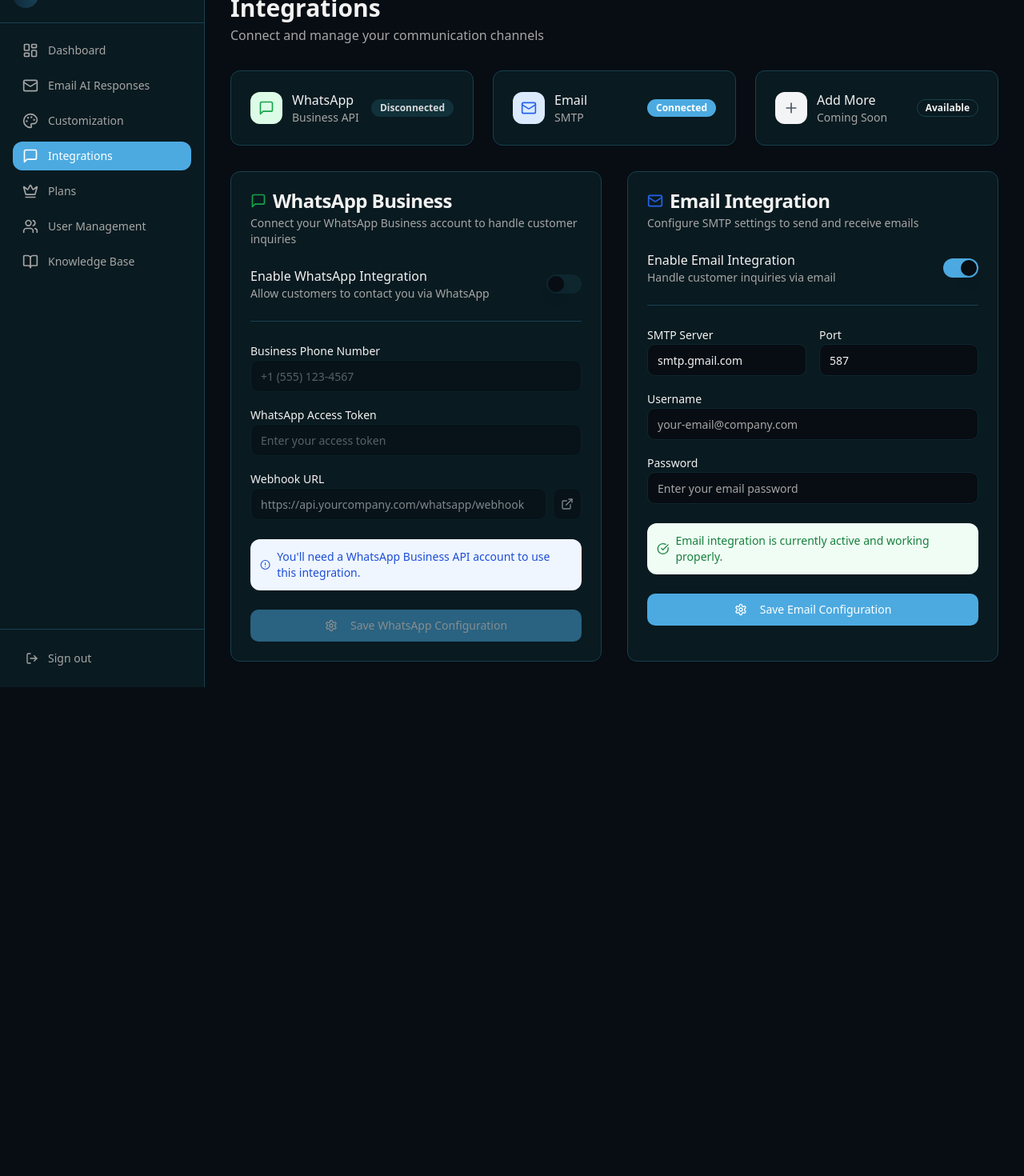
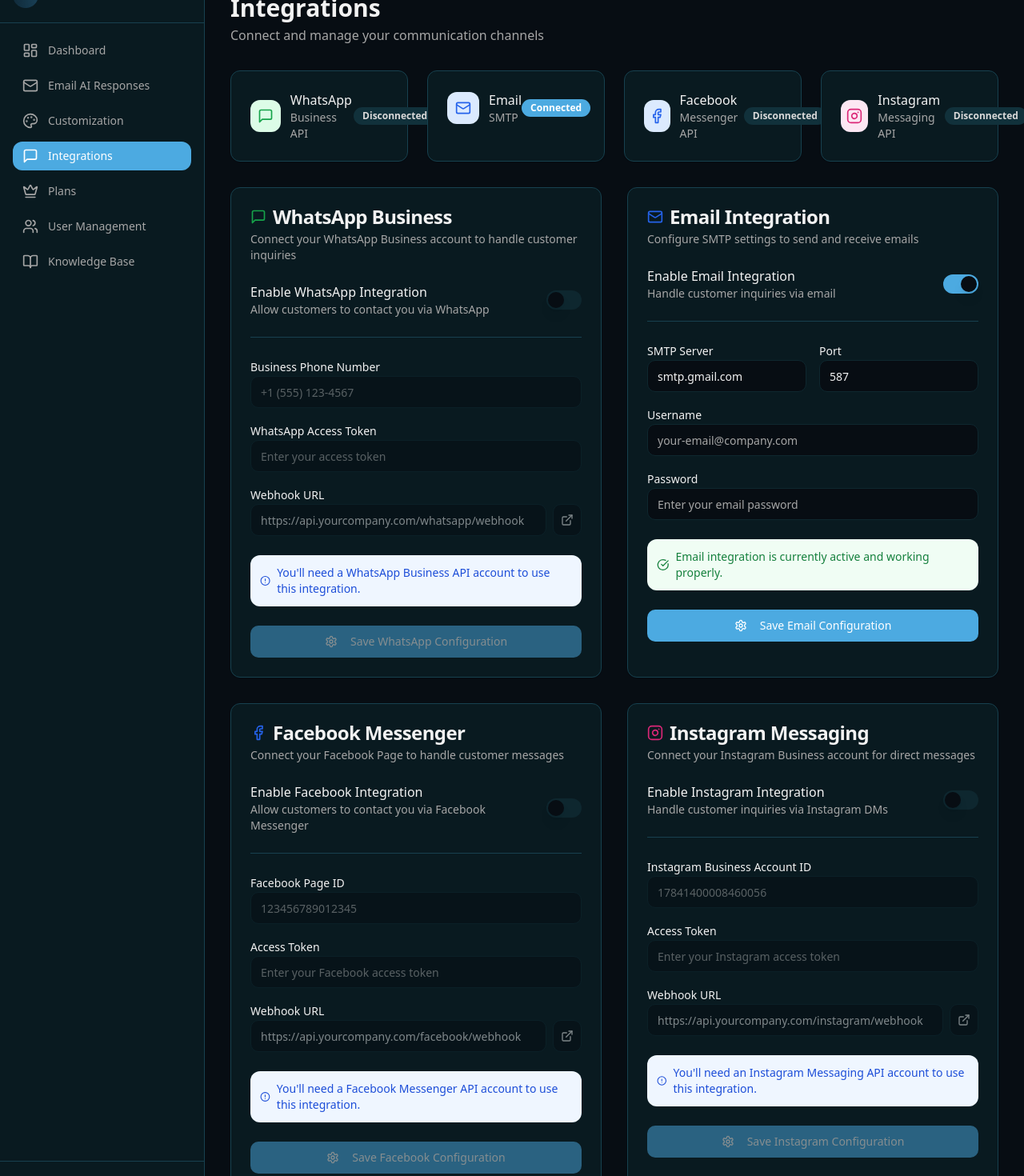
Before and after one commit to rizwanakhtar01/aiva-customer-portal-28, a React (Vite) app: page /integrations in a window 1280 px wide. Shown: the part 40-1510 px from the top of the page at 80% size. Before the commit the page ends 899 px from the top, so only its background shows below. Built offline with nearby package versions, Linux system fonts and the light colour scheme.

Commit message:
Add Social Media Integrations

```diff
--- a/src/pages/Integrations.tsx
+++ b/src/pages/Integrations.tsx
@@ -13,7 +13,9 @@ import {
   ExternalLink,
   CheckCircle,
   AlertCircle,
-  Plus
+  Plus,
+  Facebook,
+  Instagram
 } from "lucide-react";
 import { useToast } from "@/hooks/use-toast";
 
@@ -33,6 +35,20 @@ const Integrations = () => {
     password: ""
   });
 
+  const [facebookConfig, setFacebookConfig] = useState({
+    enabled: false,
+    pageId: "",
+    accessToken: "",
+    webhookUrl: ""
+  });
+
+  const [instagramConfig, setInstagramConfig] = useState({
+    enabled: false,
+    businessAccountId: "",
+    accessToken: "",
+    webhookUrl: ""
+  });
+
   const { toast } = useToast();
 
   const handleSaveWhatsApp = () => {
@@ -49,6 +65,20 @@ const Integrations = () => {
     });
   };
 
+  const handleSaveFacebook = () => {
+    toast({
+      title: "Facebook integration updated",
+      description: "Your Facebook configuration has been saved successfully.",
+    });
+  };
+
+  const handleSaveInstagram = () => {
+    toast({
+      title: "Instagram integration updated",
+      description: "Your Instagram configuration has been saved successfully.",
+    });
+  };
+
   return (
     <div className="space-y-8">
       {/* Header */}
@@ -58,7 +88,7 @@ const Integrations = () => {
       </div>
 
       {/* Integration Status Overview */}
-      <div className="grid grid-cols-1 md:grid-cols-3 gap-6">
+      <div className="grid grid-cols-1 md:grid-cols-2 lg:grid-cols-4 gap-6">
         <Card>
           <CardContent className="p-6">
             <div className="flex items-center justify-between">
@@ -101,15 +131,36 @@ const Integrations = () => {
           <CardContent className="p-6">
             <div className="flex items-center justify-between">
               <div className="flex items-center gap-3">
-                <div className="w-10 h-10 bg-gray-100 rounded-lg flex items-center justify-center">
-                  <Plus className="h-5 w-5 text-gray-600" />
+                <div className="w-10 h-10 bg-blue-100 rounded-lg flex items-center justify-center">
+                  <Facebook className="h-5 w-5 text-blue-600" />
                 </div>
                 <div>
-                  <p className="font-medium">Add More</p>
-                  <p className="text-sm text-muted-foreground">Coming Soon</p>
+                  <p className="font-medium">Facebook</p>
+                  <p className="text-sm text-muted-foreground">Messenger API</p>
                 </div>
               </div>
-              <Badge variant="outline">Available</Badge>
+              <Badge variant={facebookConfig.enabled ? "default" : "secondary"}>
+                {facebookConfig.enabled ? "Connected" : "Disconnected"}
+              </Badge>
+            </div>
+          </CardContent>
+        </Card>
+
+        <Card>
+          <CardContent className="p-6">
+            <div className="flex items-center justify-between">
+              <div className="flex items-center gap-3">
+                <div className="w-10 h-10 bg-pink-100 rounded-lg flex items-center justify-center">
+                  <Instagram className="h-5 w-5 text-pink-600" />
+                </div>
+                <div>
+                  <p className="font-medium">Instagram</p>
+                  <p className="text-sm text-muted-foreground">Messaging API</p>
+                </div>
+              </div>
+              <Badge variant={instagramConfig.enabled ? "default" : "secondary"}>
+                {instagramConfig.enabled ? "Connected" : "Disconnected"}
+              </Badge>
             </div>
           </CardContent>
         </Card>
@@ -290,6 +341,174 @@ const Integrations = () => {
             </Button>
           </CardContent>
         </Card>
+
+        {/* Facebook Integration */}
+        <Card>
+          <CardHeader>
+            <CardTitle className="flex items-center gap-2">
+              <Facebook className="h-5 w-5 text-blue-600" />
+              Facebook Messenger
+            </CardTitle>
+            <CardDescription>
+              Connect your Facebook Page to handle customer messages
+            </CardDescription>
+          </CardHeader>
+          <CardContent className="space-y-6">
+            <div className="flex items-center justify-between">
+              <div>
+                <Label htmlFor="facebook-enabled" className="text-base font-medium">
+                  Enable Facebook Integration
+                </Label>
+                <p className="text-sm text-muted-foreground">
+                  Allow customers to contact you via Facebook Messenger
+                </p>
+              </div>
+              <Switch
+                id="facebook-enabled"
+                checked={facebookConfig.enabled}
+                onCheckedChange={(checked) =>
+                  setFacebookConfig(prev => ({ ...prev, enabled: checked }))
+                }
+              />
+            </div>
+
+            <Separator />
+
+            <div className="space-y-4">
+              <div>
+                <Label htmlFor="facebook-page-id">Facebook Page ID</Label>
+                <Input
+                  id="facebook-page-id"
+                  placeholder="123456789012345"
+                  value={facebookConfig.pageId}
+                  onChange={(e) => setFacebookConfig(prev => ({ ...prev, pageId: e.target.value }))}
+                  disabled={!facebookConfig.enabled}
+                />
+              </div>
+
+              <div>
+                <Label htmlFor="facebook-access-token">Access Token</Label>
+                <Input
+                  id="facebook-access-token"
+                  type="password"
+                  placeholder="Enter your Facebook access token"
+                  value={facebookConfig.accessToken}
+                  onChange={(e) => setFacebookConfig(prev => ({ ...prev, accessToken: e.target.value }))}
+                  disabled={!facebookConfig.enabled}
+                />
+              </div>
+
+              <div>
+                <Label htmlFor="facebook-webhook-url">Webhook URL</Label>
+                <div className="flex gap-2">
+                  <Input
+                    id="facebook-webhook-url"
+                    value={facebookConfig.webhookUrl || "https://api.yourcompany.com/facebook/webhook"}
+                    onChange={(e) => setFacebookConfig(prev => ({ ...prev, webhookUrl: e.target.value }))}
+                    disabled={!facebookConfig.enabled}
+                  />
+                  <Button variant="outline" size="icon" disabled={!facebookConfig.enabled}>
+                    <ExternalLink className="h-4 w-4" />
+                  </Button>
+                </div>
+              </div>
+            </div>
+
+            <div className="flex items-center gap-2 p-3 bg-blue-50 text-blue-700 rounded-lg text-sm">
+              <AlertCircle className="h-4 w-4" />
+              <span>You'll need a Facebook Messenger API account to use this integration.</span>
+            </div>
+
+            <Button onClick={handleSaveFacebook} className="w-full" disabled={!facebookConfig.enabled}>
+              <Settings className="mr-2 h-4 w-4" />
+              Save Facebook Configuration
+            </Button>
+          </CardContent>
+        </Card>
+
+        {/* Instagram Integration */}
+        <Card>
+          <CardHeader>
+            <CardTitle className="flex items-center gap-2">
+              <Instagram className="h-5 w-5 text-pink-600" />
+              Instagram Messaging
+            </CardTitle>
+            <CardDescription>
+              Connect your Instagram Business account for direct messages
+            </CardDescription>
+          </CardHeader>
+          <CardContent className="space-y-6">
+            <div className="flex items-center justify-between">
+              <div>
+                <Label htmlFor="instagram-enabled" className="text-base font-medium">
+                  Enable Instagram Integration
+                </Label>
+                <p className="text-sm text-muted-foreground">
+                  Handle customer inquiries via Instagram DMs
+                </p>
+              </div>
+              <Switch
+                id="instagram-enabled"
+                checked={instagramConfig.enabled}
+                onCheckedChange={(checked) =>
+                  setInstagramConfig(prev => ({ ...prev, enabled: checked }))
+                }
+              />
+            </div>
+
+            <Separator />
+
+            <div className="space-y-4">
+              <div>
+                <Label htmlFor="instagram-business-id">Instagram Business Account ID</Label>
+                <Input
+                  id="instagram-business-id"
+                  placeholder="17841400008460056"
+                  value={instagramConfig.businessAccountId}
+                  onChange={(e) => setInstagramConfig(prev => ({ ...prev, businessAccountId: e.target.value }))}
+                  disabled={!instagramConfig.enabled}
+                />
+              </div>
+
+              <div>
+                <Label htmlFor="instagram-access-token">Access Token</Label>
+                <Input
+                  id="instagram-access-token"
+                  type="password"
+                  placeholder="Enter your Instagram access token"
+                  value={instagramConfig.accessToken}
+                  onChange={(e) => setInstagramConfig(prev => ({ ...prev, accessToken: e.target.value }))}
+                  disabled={!instagramConfig.enabled}
+                />
+              </div>
+
+              <div>
+                <Label htmlFor="instagram-webhook-url">Webhook URL</Label>
+                <div className="flex gap-2">
+                  <Input
+                    id="instagram-webhook-url"
+                    value={instagramConfig.webhookUrl || "https://api.yourcompany.com/instagram/webhook"}
+                    onChange={(e) => setInstagramConfig(prev => ({ ...prev, webhookUrl: e.target.value }))}
+                    disabled={!instagramConfig.enabled}
+                  />
+                  <Button variant="outline" size="icon" disabled={!instagramConfig.enabled}>
+                    <ExternalLink className="h-4 w-4" />
+                  </Button>
+                </div>
+              </div>
+            </div>
+
+            <div className="flex items-center gap-2 p-3 bg-blue-50 text-blue-700 rounded-lg text-sm">
+              <AlertCircle className="h-4 w-4" />
+              <span>You'll need an Instagram Messaging API account to use this integration.</span>
+            </div>
+
+            <Button onClick={handleSaveInstagram} className="w-full" disabled={!instagramConfig.enabled}>
+              <Settings className="mr-2 h-4 w-4" />
+              Save Instagram Configuration
+            </Button>
+          </CardContent>
+        </Card>
       </div>
     </div>
   );
```
